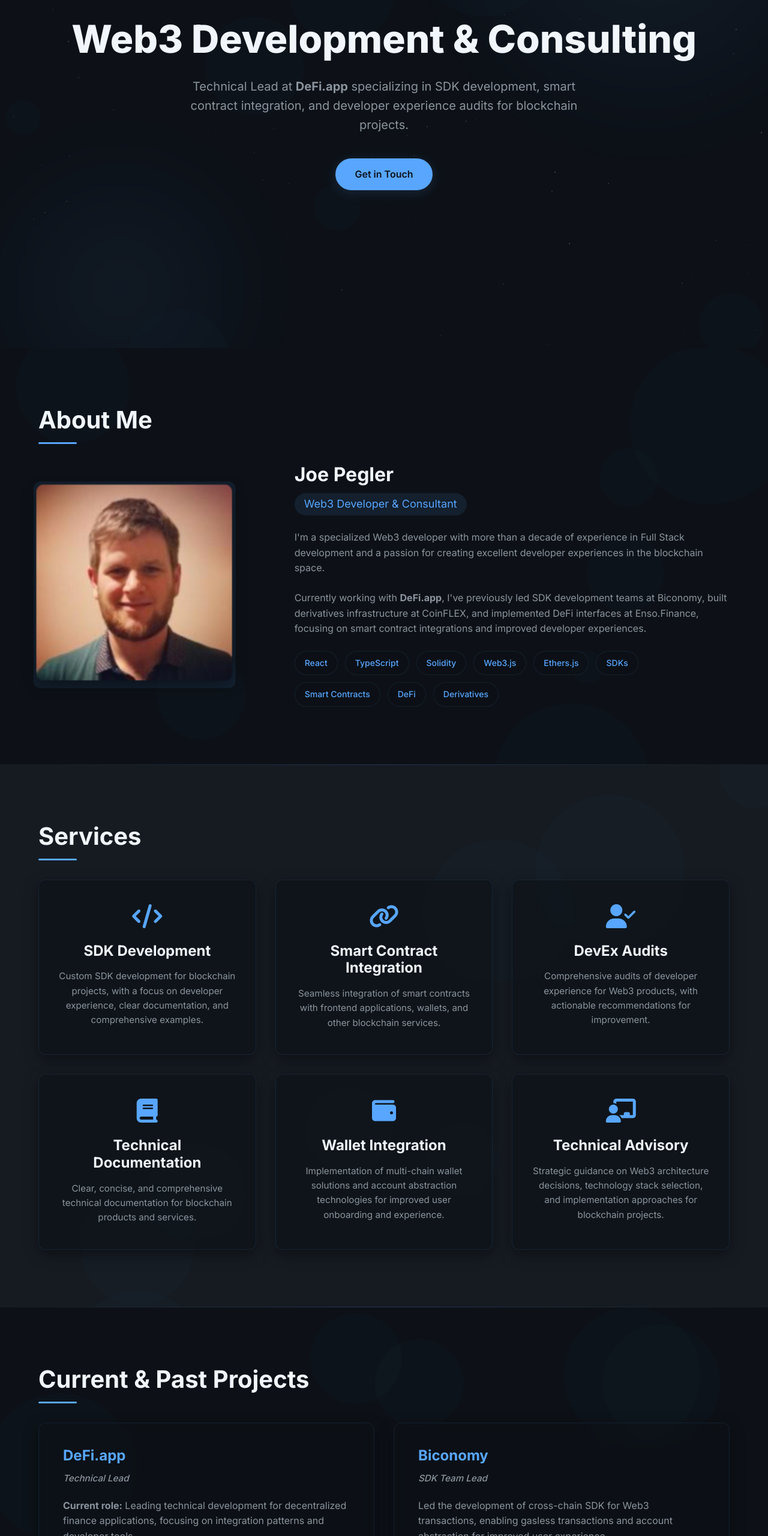
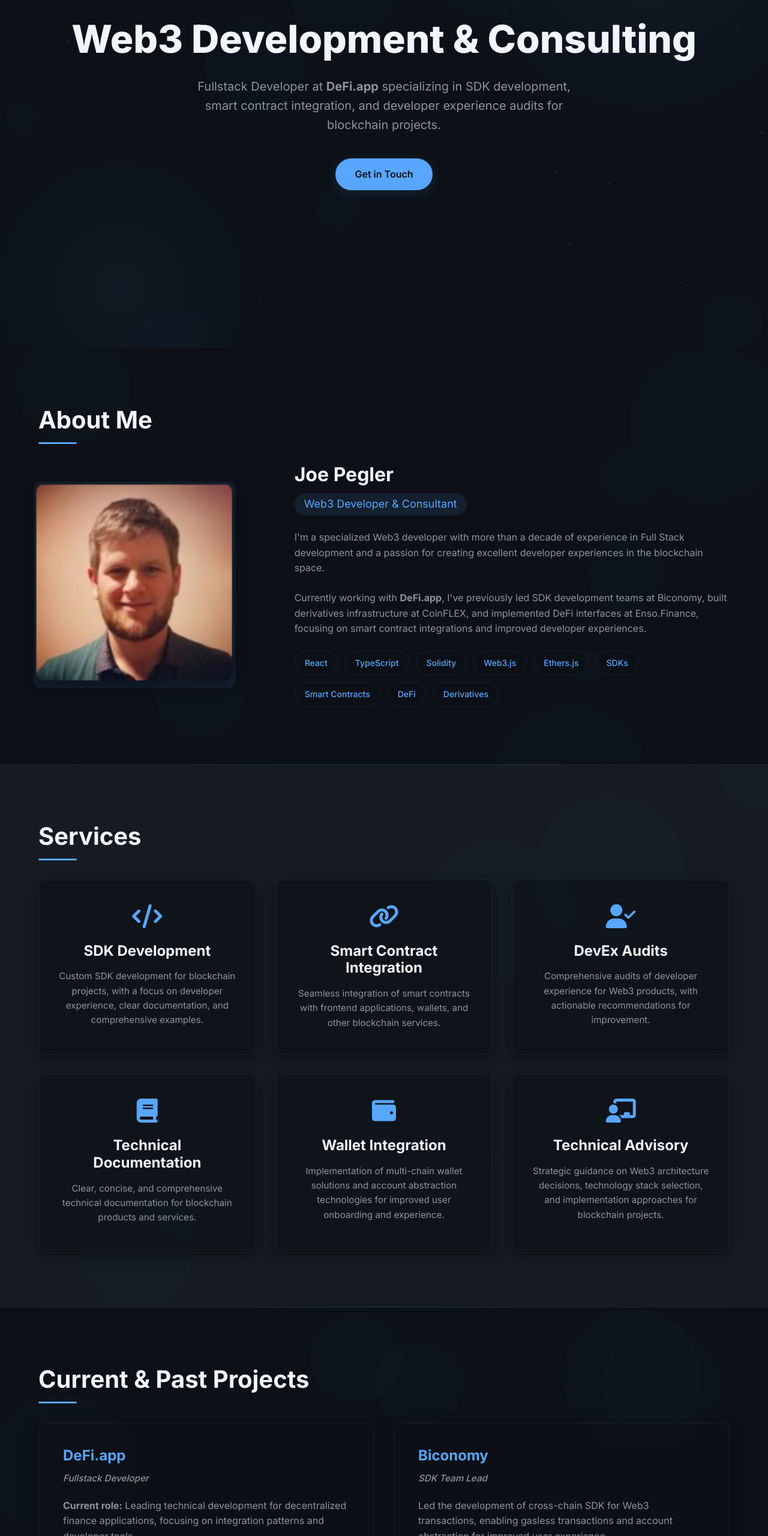
Before and after one commit to joepegler/pegler.web.services, a plain HTML site: page index.html in a window 1280 px wide. Shown: the part 220-2780 px from the top of the page at 60% size. Drawn offline with Linux system fonts and the light colour scheme.

Commit message:
chore: full stack dev

```diff
--- a/index.html
+++ b/index.html
@@ -44,7 +44,7 @@
         <div class="container">
             <div class="hero-content">
                 <h1>Web3 Development & Consulting</h1>
-                <p>Technical Lead at <strong>DeFi.app</strong> specializing in SDK development, smart contract
+                <p>Fullstack Developer at <strong>DeFi.app</strong> specializing in SDK development, smart contract
                     integration, and developer experience audits for blockchain projects.</p>
                 <a href="#contact" class="hero-cta">Get in Touch</a>
             </div>
@@ -135,7 +135,7 @@
             <div class="client-list">
                 <div class="client-item glass-card">
                     <h3>DeFi.app</h3>
-                    <div class="client-role">Technical Lead</div>
+                    <div class="client-role">Fullstack Developer</div>
                     <p><strong>Current role:</strong> Leading technical development for decentralized finance
                         applications, focusing on integration patterns and developer tools.</p>
                 </div>
```
Also changed, not shown: .github/workflows/pages.yml.
